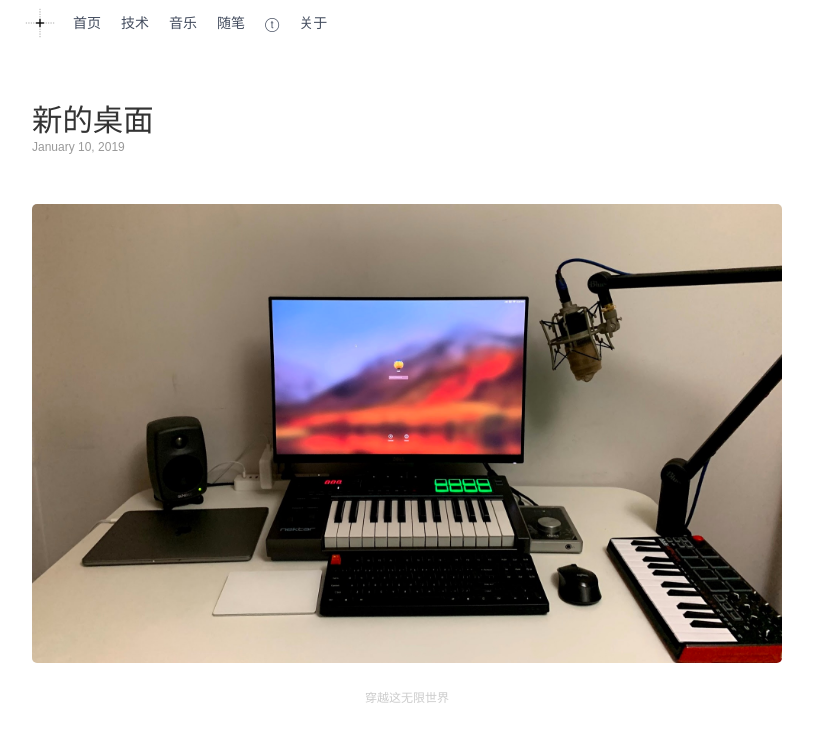
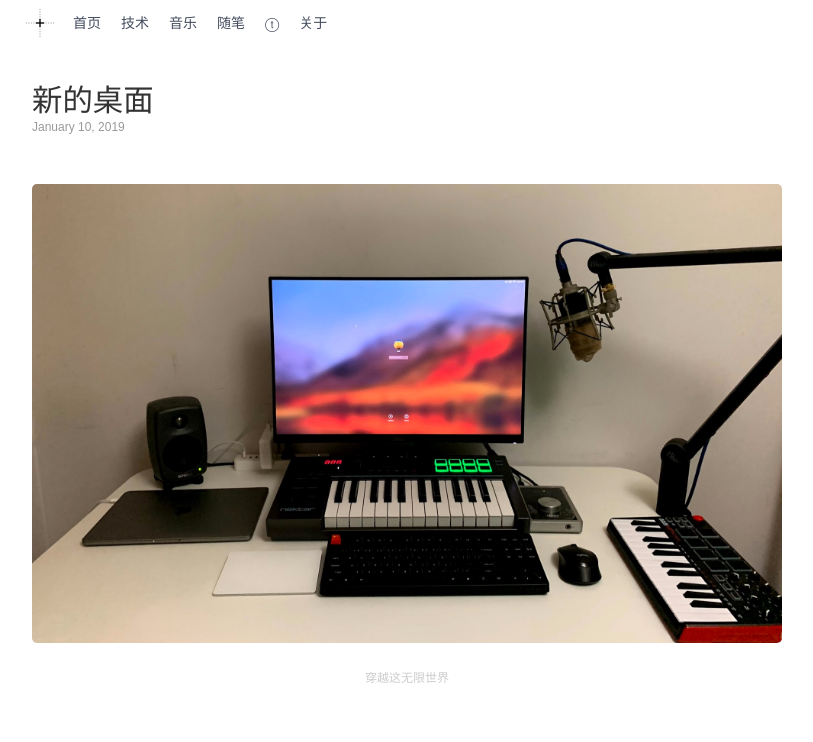
Before and after one commit to babyking/babyking.github.io, a Jekyll site: the page built from _posts/2019-01-10-xin-de-zhuo-mian.md, in a window 1280 px wide. Shown: the top 742 px of the page, without its empty margins (233-1046 px from the left). Built offline with Jekyll 4.4.1, drawn with Linux system fonts in a browser that asks for light colours.

Commit message:
blog update

```diff
--- a/_layouts/post.html
+++ b/_layouts/post.html
@@ -5,7 +5,7 @@
 <body>
 	{% include header_nav.html %}
 	<div class="wrapper main">
-		<div id="content" style="margin-top:50px;">
+		<div id="content" style="margin-top:30px;">
 			<h1>{{ page.title }}</h1>
 			<span class="sub_date">{{ page.date | date:'%B %d, %Y' }}</span>
 			<div class="cnt">
```
Also changed, not shown: 13 other files.
